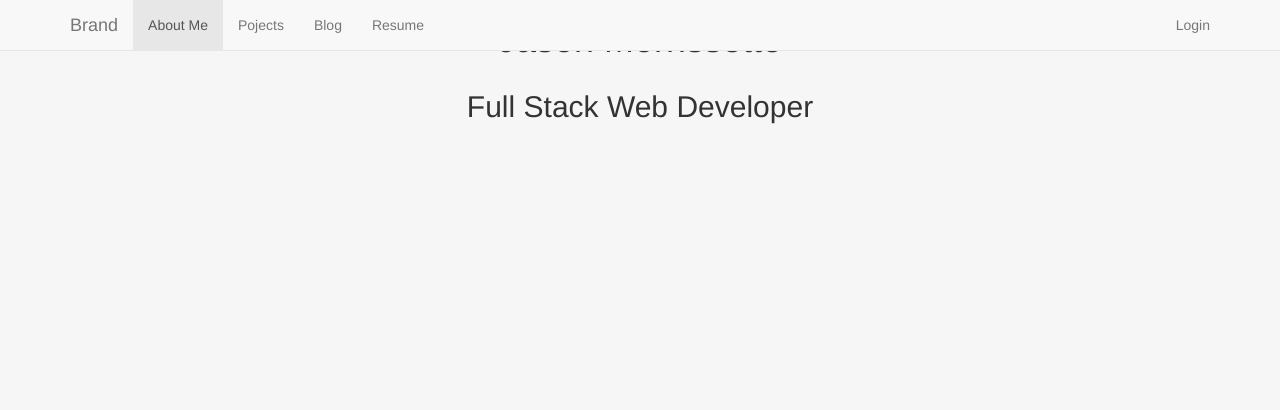
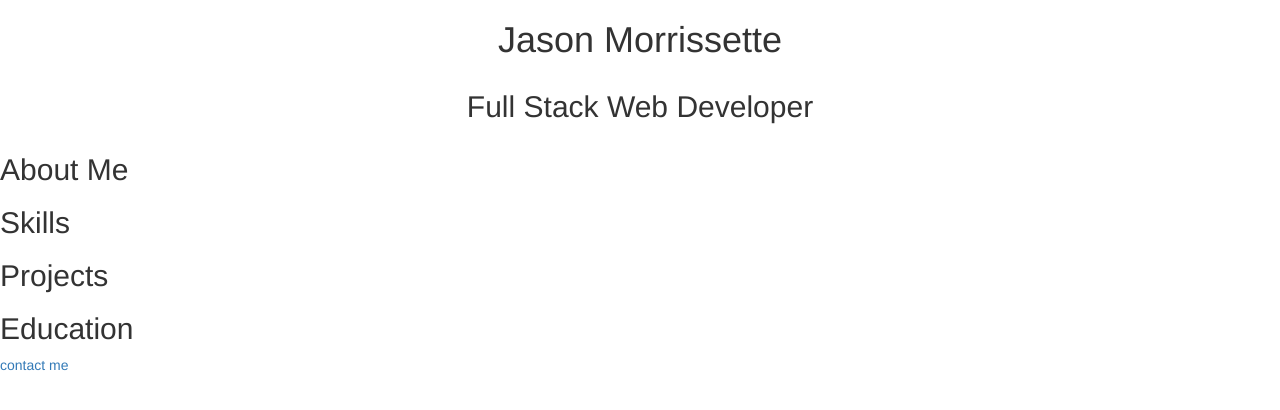
Before and after one commit to jmorr132/Proffessional-Portfolio-Site, a Django app: page / in a window 1280 px wide. Shown: the top 410 px of the page. Run offline with Django 3.2, Linux system fonts and the light colour scheme; some libraries are stand-ins or nearby versions.

Commit message:
Feat: Added Contact Me page
Added a Contact Me Page

```diff
--- a/mysite/blog/templates/blog/header.html
+++ b/mysite/blog/templates/blog/header.html
@@ -7,8 +7,11 @@
         <link rel='stylesheet' href="{% static 'css/bootstrap.min.css'%}"
             type ='text/css'/>
     </head>
-    <body class="body" style="background-color:#f6f6f6">
+    <body>
         {% block content%}
         {% endblock %}
     </body>
+    <footer>
+        <a href ='/contact'> contact me </a>
+    </footer>
 </html>
--- a/mysite/blog/templates/blog/home.html
+++ b/mysite/blog/templates/blog/home.html
@@ -1,32 +1,8 @@
 {% extends "blog/header.html" %}
 {% block content %}
 
-<nav role="navigation" class="navbar navbar-default navbar-fixed-top">
-    <div class="container">
-        <!-- Brand and toggle get grouped for better mobile display -->
-        <div class="navbar-header">
-            <button type="button" data-target="#navbarCollapse" data-toggle="collapse" class="navbar-toggle">
-                <span class="sr-only">Toggle navigation</span>
-                <span class="icon-bar"></span>
-                <span class="icon-bar"></span>
-                <span class="icon-bar"></span>
-            </button>
-            <a href="#" class="navbar-brand">Brand</a>
-        </div>
-        <!-- Collection of nav links and other content for toggling -->
-        <div id="navbarCollapse" class="collapse navbar-collapse text-center">
-            <ul class="nav navbar-nav">
-                <li class="active"><a href="#">About Me</a></li>
-                <li><a href="#">Pojects</a></li>
-                <li><a href="#">Blog</a></li>
-                <li><a href="#">Resume</a></li>
-            </ul>
-            <ul class="nav navbar-nav navbar-right">
-                <li><a href="#">Login</a></li>
-            </ul>
-        </div>
-    </div>
-</nav>
+
+<div class="section">
     <div class = "row">
         <div class = "co-md-6 text-center">
             <h1> Jason Morrissette </h1>
@@ -37,6 +13,10 @@
             <h2> Full Stack Web Developer</h1>
         </div>
     </div>
-
+</div>
+<h2>About Me </h2>
+<h2> Skills </h2>
+<h2> Projects </h2>
+<h2> Education </h2>
 
 {% endblock %}
--- a/mysite/blog/urls.py
+++ b/mysite/blog/urls.py
@@ -2,4 +2,6 @@ from django.conf.urls import url
 from . import views
 
 urlpatterns = [
-    url(r'^$', views.index, name='index')]
+    url(r'^$', views.index, name='index'),
+    url(r'^contact/', views.contact, name='contact'),
+    ]
--- a/mysite/blog/views.py
+++ b/mysite/blog/views.py
@@ -4,3 +4,7 @@ from django.shortcuts import render
 # Renders Home/Index Page
 def index(request):
     return render(request, 'blog/home.html')
+
+
+def contact(request):
+    return render(request, 'blog/basic.html', {'content':['If you would like to contact me, please email me at','J.morrissette@jamdevs.com']})
--- a/mysite/mysite/urls.py
+++ b/mysite/mysite/urls.py
@@ -18,5 +18,5 @@ from django.contrib import admin
 
 urlpatterns = [
     url(r'^admin/', admin.site.urls),
-    url(r'^$', include('blog.urls')),
+    url(r'^', include('blog.urls')),
 ]
```
Also changed, not shown: mysite/blog/templates/blog/basic.html (added, +7 -0 lines), mysite/blog/static/css/style.css (added). Lines whose indentation alone changed are shown as unchanged.
